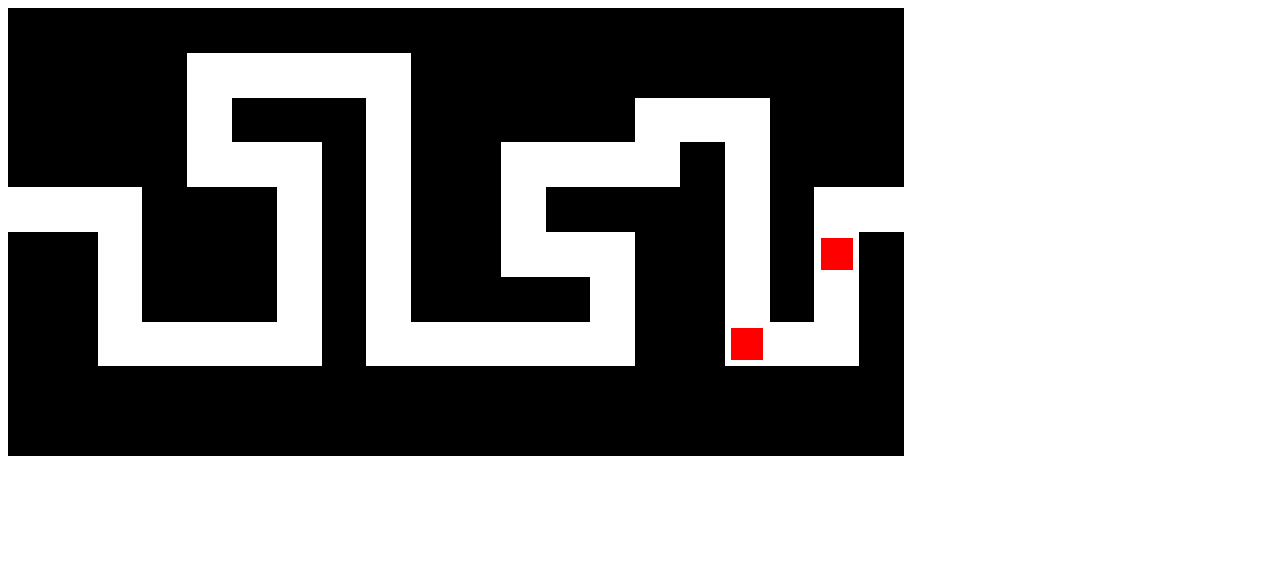
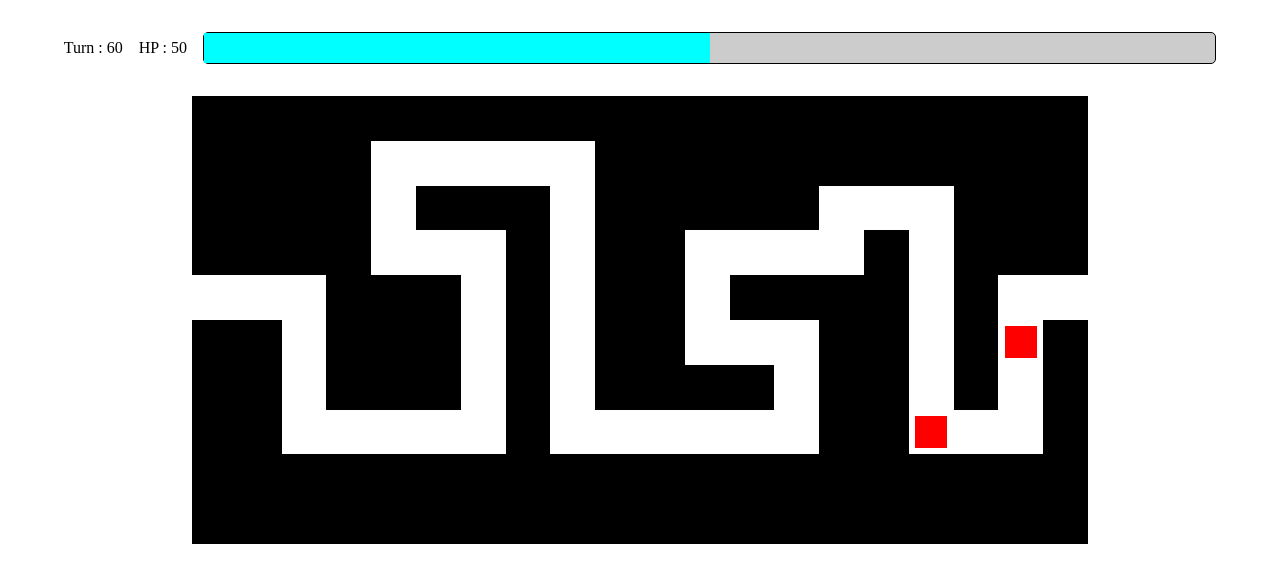
Before and after one commit to Kamiichi/tower, a website with bundled scripts: page index.html in a window 1280 px wide. Built offline with nearby package versions, Linux system fonts and the light colour scheme.

Commit message:
hpばー表示

```diff
--- a/index.html
+++ b/index.html
@@ -11,6 +11,7 @@
       .grid {
         display: grid;
         place-items: center;
+        justify-content: center;
         grid-template-columns: repeat(20, var(--cell-size));
         grid-template-rows: repeat(10, var(--cell-size));
         gap: 0px;
@@ -32,9 +33,38 @@
       .white {
         background: white;
       }
+
+      .fbox {
+        display: flex;
+        justify-content: center;
+        align-items: center;
+        margin-top: 2rem;
+      }
+
+      .hp-bar {
+        width: 80%;
+        height: 30px;
+        background-color: #ccc;
+        border: solid 1px #000;
+        border-radius: 5px;
+      }
+
+      .hp {
+        height: 100%;
+        background-color: #0ff;
+      }
     </style>
   </head>
   <body>
+    <div class="fbox">
+      <div style="margin-right: 1rem">Turn : 60</div>
+      <span style="margin-right: 1rem">HP : 50</span>
+      <div class="hp-bar">
+        <div class="hp" style="width: 50%"></div>
+      </div>
+    </div>
+    <div style="height: 2rem"></div>
     <div id="grid" class="grid auto-fit"></div>
   </body>
+  <div style="height: 20px"></div>
 </html>
```
